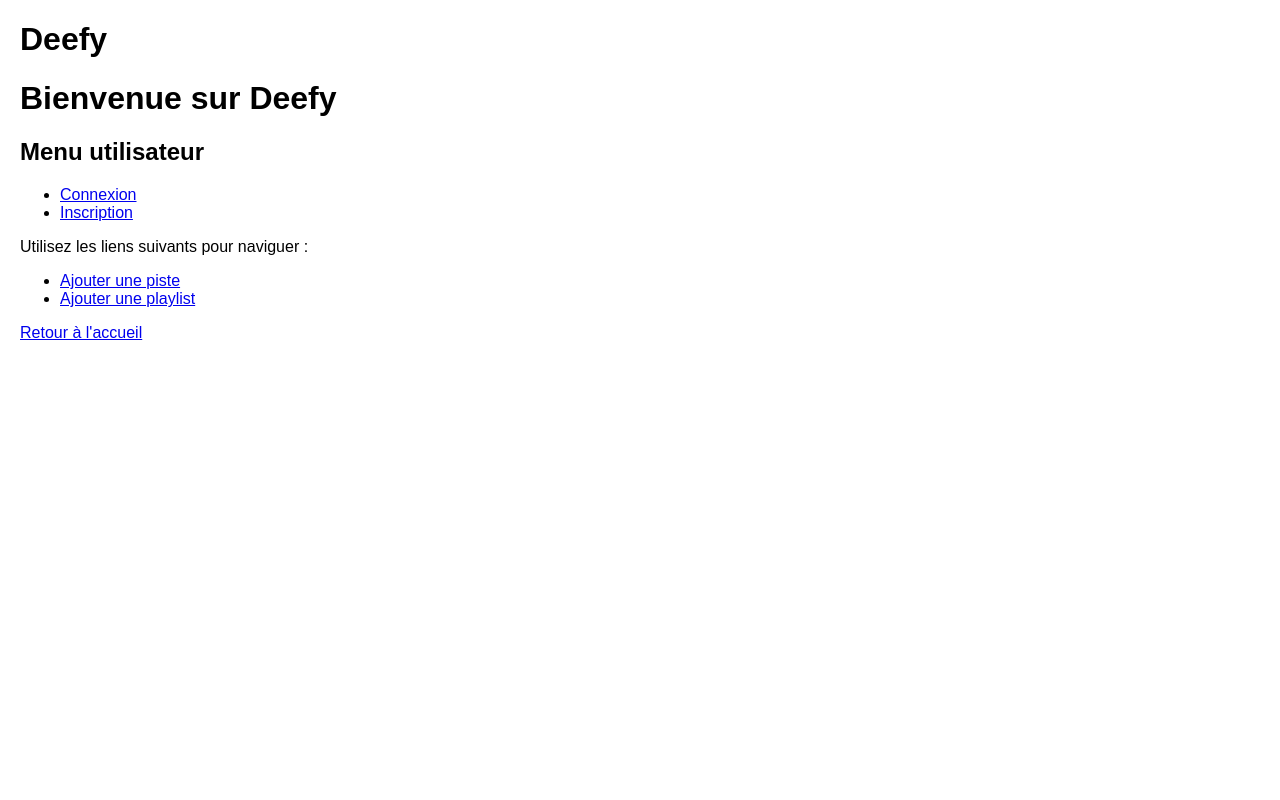
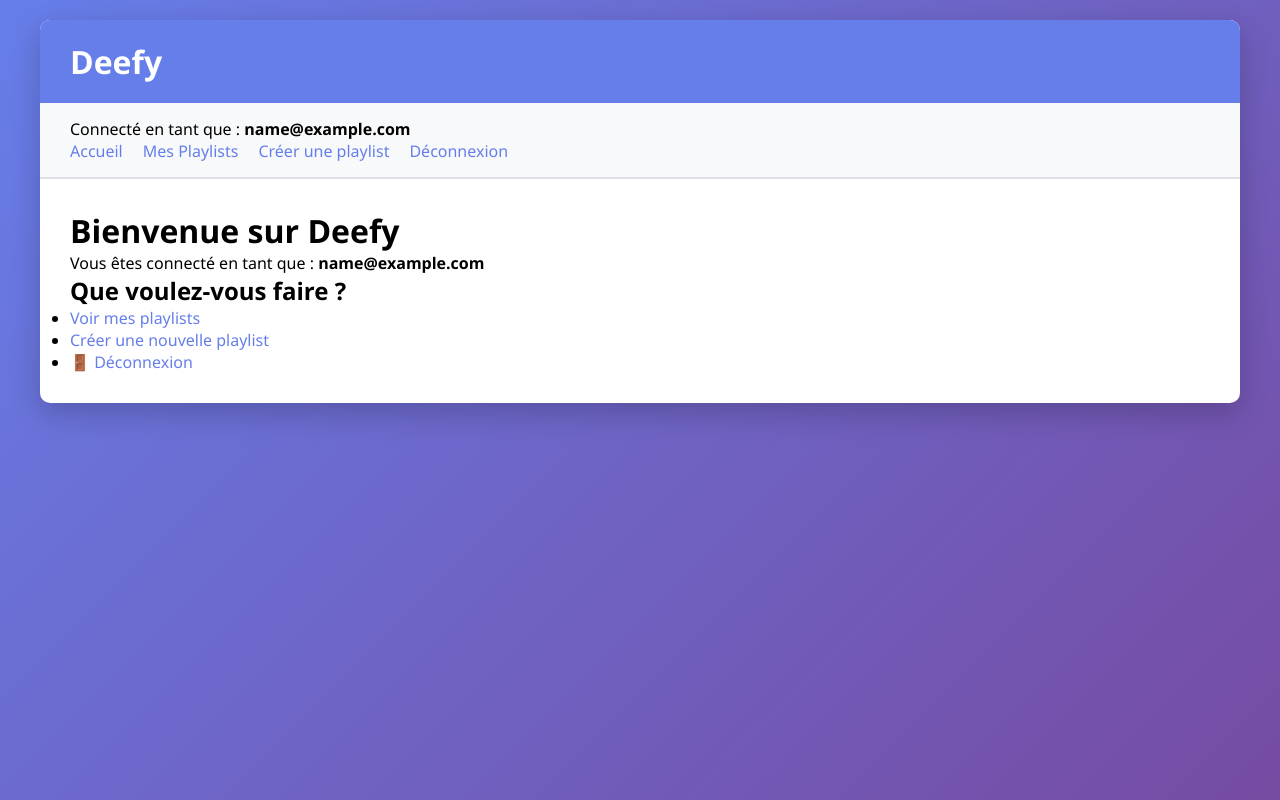
Before and after one commit to KiikxX/deefy_garnier_pibouleau, a PHP site: page /www/ in a window 1280 px wide. Run offline with PHP 8.4, Linux system fonts and the light colour scheme; the visitor is signed in with stand-in values (Sample User, id 1).

Commit message:
modification et ajout de plusieurs fonctionnalité

```diff
--- a/src/Action/DefaultAction.php
+++ b/src/Action/DefaultAction.php
@@ -5,23 +5,61 @@ class DefaultAction extends Action
 {
     public function execute(): string
     {
+        $isAuthenticated = isset($_SESSION['user']);
+
+        if ($isAuthenticated) {
+            $userEmail = htmlspecialchars($_SESSION['user']['email']);
+
             $html = <<<HTML
             <h1>Bienvenue sur Deefy</h1>
+            <p>Vous êtes connecté en tant que : <strong>$userEmail</strong></p>
 
             <div class="menu">
-            <h2>Menu utilisateur</h2>
+                <h2>Que voulez-vous faire ?</h2>
                 <ul>
-                <li><a href="index.php?action=signin">Connexion</a></li>
-                <li><a href="index.php?action=add-user">Inscription</a></li>
+                    <li><a href="index.php?action=my-playlists">Voir mes playlists</a></li>
+                    <li><a href="index.php?action=add-playlist">Créer une nouvelle playlist</a></li>
+            HTML;
+
+            if (isset($_SESSION['current_playlist_id'])) {
+                $html .= <<<HTML
+                    <li><a href="index.php?action=display-playlist">Voir ma playlist courante</a></li>
+                    <li><a href="index.php?action=add-track">Ajouter une piste à ma playlist courante</a></li>
+                HTML;
+            }
+
+            $html .= <<<HTML
+                    <li><a href="index.php?action=logout">🚪 Déconnexion</a></li>
+                </ul>
+            </div>
+            HTML;
+
+        } else {
+            $html = <<<HTML
+            <h1>Bienvenue sur Deefy 🎵</h1>
+
+            <p>Deefy est votre gestionnaire de playlists musicales personnel.</p>
+
+            <div class="menu">
+                <h2>Commencez dès maintenant !</h2>
+                <ul>
+                    <li><a href="index.php?action=signin">Se connecter</a></li>
+                    <li><a href="index.php?action=add-user">S'inscrire</a></li>
                 </ul>
             </div>
 
-        <p>Utilisez les liens suivants pour naviguer :</p>
+            <div class="info">
+                <h3>Fonctionnalités :</h3>
                 <ul>
-                <li><a href='index.php?action=add-track'>Ajouter une piste</a></li>
-                <li><a href='index.php?action=add-playlist'>Ajouter une playlist</a></li>
+                    <li>Créer et gérer vos playlists</li>
+                    <li>Ajouter des pistes audio (albums et podcasts)</li>
+                    <li>Organiser votre musique</li>
+                    <li>Accès sécurisé à vos données</li>
                 </ul>
+            </div>
             HTML;
+        }
+
         return $html;
     }
 }
--- a/src/Dispatch/Dispatcher.php
+++ b/src/Dispatch/Dispatcher.php
@@ -22,6 +22,11 @@ class Dispatcher
             'add-track' => (new \IUT\Deefy\Action\AddPodcastTrackAction())->execute(),
             'signin' => (new \IUT\Deefy\Action\SigninAction())->execute(),
             'add-user' => (new \IUT\Deefy\Action\AddUserAction())->execute(),
+
+            // NOUVELLES ROUTES À AJOUTER
+            'my-playlists' => (new \IUT\Deefy\Action\DisplayPlaylistsAction())->execute(),
+            'display-playlist' => (new \IUT\Deefy\Action\DisplayPlaylistAction())->execute(),
+
             default => (new \IUT\Deefy\Action\DefaultAction())->execute(),
         };
         $this->renderPage($html);
@@ -29,26 +34,213 @@ class Dispatcher
 
     private function renderPage(string $html): void
     {
+        // Déterminer si l'utilisateur est connecté
+        $isAuthenticated = isset($_SESSION['user']);
+        $userEmail = $isAuthenticated ? htmlspecialchars($_SESSION['user']['email']) : '';
+
+        // Créer le menu de navigation
+        $nav = '<nav class="main-nav">';
+        if ($isAuthenticated) {
+            $nav .= '<p>Connecté en tant que : <strong>' . $userEmail . '</strong></p>';
+            $nav .= '<ul>';
+            $nav .= '<li><a href="index.php">Accueil</a></li>';
+            $nav .= '<li><a href="index.php?action=my-playlists">Mes Playlists</a></li>';
+            $nav .= '<li><a href="index.php?action=add-playlist">Créer une playlist</a></li>';
+            if (isset($_SESSION['current_playlist_id'])) {
+                $nav .= '<li><a href="index.php?action=display-playlist">Playlist courante</a></li>';
+                $nav .= '<li><a href="index.php?action=add-track">Ajouter une piste</a></li>';
+            }
+            $nav .= '<li><a href="index.php?action=logout">Déconnexion</a></li>';
+            $nav .= '</ul>';
+        } else {
+            $nav .= '<ul>';
+            $nav .= '<li><a href="index.php">Accueil</a></li>';
+            $nav .= '<li><a href="index.php?action=signin">Connexion</a></li>';
+            $nav .= '<li><a href="index.php?action=add-user">Inscription</a></li>';
+            $nav .= '</ul>';
+        }
+        $nav .= '</nav>';
+
         echo <<<HTML
     <!DOCTYPE html>
     <html lang="fr">
     <head>
         <meta charset="UTF-8">
+        <meta name="viewport" content="width=device-width, initial-scale=1.0">
         <title>Deefy</title>
         <style>
-                body { font-family: Arial, sans-serif; margin: 20px; }
-                .track, .playlist { background: #f4f4f4; padding: 10px; border-radius: 5px; margin-bottom: 10px; }
-                form { margin-bottom: 20px; }
+            * { margin: 0; padding: 0; box-sizing: border-box; }
+            body {
+                font-family: 'Segoe UI', Tahoma, Geneva, Verdana, sans-serif;
+                margin: 0;
+                background: linear-gradient(135deg, #667eea 0%, #764ba2 100%);
+                min-height: 100vh;
+                padding: 20px;
+            }
+
+            .container {
+                max-width: 1200px;
+                margin: 0 auto;
+                background: white;
+                border-radius: 10px;
+                box-shadow: 0 10px 30px rgba(0,0,0,0.2);
+                overflow: hidden;
+            }
+
+            header {
+                background: #667eea;
+                color: white;
+                padding: 20px 30px;
+            }
+
+            header h1 {
+                margin: 0;
+                font-size: 2em;
+            }
+
+            .main-nav {
+                background: #f8f9fa;
+                padding: 15px 30px;
+                border-bottom: 2px solid #dee2e6;
+            }
+
+            .main-nav ul {
+                list-style: none;
+                display: flex;
+                gap: 20px;
+                flex-wrap: wrap;
+            }
+
+            .main-nav a {
+                text-decoration: none;
+                color: #667eea;
+                font-weight: 500;
+                transition: color 0.3s;
+            }
+
+            .main-nav a:hover {
+                color: #764ba2;
+            }
+
+            main {
+                padding: 30px;
+            }
+
+            .track, .playlist {
+                background: #f8f9fa;
+                padding: 15px;
+                border-radius: 8px;
+                margin-bottom: 15px;
+                border-left: 4px solid #667eea;
+            }
+
+            form {
+                background: #f8f9fa;
+                padding: 25px;
+                border-radius: 8px;
+                margin-bottom: 20px;
+            }
+
+            form div {
+                margin-bottom: 15px;
+            }
+
+            label {
+                display: block;
+                margin-bottom: 5px;
+                font-weight: 600;
+                color: #333;
+            }
+
+            input[type="text"],
+            input[type="email"],
+            input[type="password"],
+            input[type="number"],
+            select {
+                width: 100%;
+                padding: 10px;
+                border: 1px solid #ced4da;
+                border-radius: 5px;
+                font-size: 1em;
+            }
+
+            button {
+                background: #667eea;
+                color: white;
+                padding: 12px 25px;
+                border: none;
+                border-radius: 5px;
+                font-size: 1em;
+                cursor: pointer;
+                transition: background 0.3s;
+            }
+
+            button:hover {
+                background: #764ba2;
+            }
+
+            .error {
+                background: #f8d7da;
+                color: #721c24;
+                padding: 15px;
+                border-radius: 5px;
+                border-left: 4px solid #f5c6cb;
+                margin-bottom: 15px;
+            }
+
+            .success {
+                background: #d4edda;
+                color: #155724;
+                padding: 15px;
+                border-radius: 5px;
+                border-left: 4px solid #c3e6cb;
+                margin-bottom: 15px;
+            }
+
+            .playlist-list, .track-list {
+                list-style: none;
+                padding: 0;
+            }
+
+            .playlist-list li, .track-list li {
+                background: #f8f9fa;
+                padding: 15px;
+                margin-bottom: 10px;
+                border-radius: 5px;
+                border-left: 4px solid #667eea;
+            }
+
+            .playlist-list a {
+                text-decoration: none;
+                color: #667eea;
+                font-weight: 600;
+                font-size: 1.1em;
+            }
+
+            .playlist-list a:hover {
+                color: #764ba2;
+            }
+
+            a {
+                color: #667eea;
+                text-decoration: none;
+            }
+
+            a:hover {
+                text-decoration: underline;
+            }
         </style>
     </head>
     <body>
+        <div class="container">
             <header>
                 <h1>Deefy</h1>
             </header>
+            $nav
             <main>
                 $html
-                <p><a href='index.php'>Retour à l'accueil</a></p>
             </main>
+        </div>
     </body>
     </html>
     HTML;
--- a/src/Repository/DeefyRepository.php
+++ b/src/Repository/DeefyRepository.php
@@ -61,15 +61,17 @@ class DeefyRepository
     }
 
     /**
-     * Sauvegarder une playlist vide
+     * Sauvegarder une playlist vide avec son propriétaire
      */
-    public function sauvegarderPlaylistVide(string $name): array {
+    public function sauvegarderPlaylistVide(string $name, int $userId): array {
         try {
-            $stmt = $this->pdo->prepare("INSERT INTO playlist (nom) VALUES (?)");
-            $stmt->execute([$name]);
+            $stmt = $this->pdo->prepare("INSERT INTO playlist (nom, user_id) VALUES (?, ?)");
+            $stmt->execute([$name, $userId]);
+
             $playlist = new Playlist($name);
             $playlistId = $this->pdo->lastInsertId();
-            return ['id' => $playlistId,'playlist' => $playlist];
+
+            return ['id' => $playlistId, 'playlist' => $playlist];
         } catch (Exception $e) {
             throw new Exception("Erreur lors de la création de la playlist: " . $e->getMessage());
         }
@@ -139,4 +141,64 @@ class DeefyRepository
             throw new Exception("Erreur lors de l'ajout de la piste à la playlist: " . $e->getMessage());
         }
     }
+
+    /**
+     * Récupérer les playlists d'un utilisateur spécifique
+     */
+    public function getPlaylistsByUserId(int $userId): array {
+        try {
+            $stmt = $this->pdo->prepare("SELECT id, nom FROM playlist WHERE user_id = ? ORDER BY nom");
+            $stmt->execute([$userId]);
+            $playlistsData = $stmt->fetchAll(PDO::FETCH_ASSOC);
+
+            $playlists = [];
+            foreach ($playlistsData as $data) {
+                $playlist = new Playlist($data['nom']);
+                $playlists[] = [
+                    'id' => $data['id'],
+                    'playlist' => $playlist
+                ];
+            }
+            return $playlists;
+        } catch (Exception $e) {
+            throw new Exception("Erreur lors de la récupération des playlists: " . $e->getMessage());
+        }
+    }
+
+    /**
+     * Récupérer une playlist avec toutes ses pistes et vérifier le propriétaire
+     */
+    public function getPlaylistWithTracks(int $playlistId): array {
+        try {
+            // Récupérer les infos de la playlist
+            $stmt = $this->pdo->prepare("SELECT id, nom, user_id FROM playlist WHERE id = ?");
+            $stmt->execute([$playlistId]);
+            $playlist = $stmt->fetch(PDO::FETCH_ASSOC);
+
+            if (!$playlist) {
+                throw new Exception("Playlist non trouvée");
+            }
+
+            // Récupérer les tracks de la playlist
+            $stmt = $this->pdo->prepare("
+            SELECT t.*
+            FROM track t
+            INNER JOIN playlist2track pt ON t.id = pt.id_track
+            WHERE pt.id_pl = ?
+            ORDER BY pt.no_piste_dans_liste
+        ");
+            $stmt->execute([$playlistId]);
+            $tracks = $stmt->fetchAll(PDO::FETCH_ASSOC);
+
+            return [
+                'id' => $playlist['id'],
+                'nom' => $playlist['nom'],
+                'user_id' => $playlist['user_id'],
+                'tracks' => $tracks
+            ];
+
+        } catch (Exception $e) {
+            throw new Exception("Erreur lors de la récupération de la playlist: " . $e->getMessage());
+        }
+    }
 }
```
Also changed, not shown: TESTS.md (added, +26 -0 lines), src/Action/AddPlaylistAction.php (+38 -0 lines), src/Action/AddPodcastTrackAction.php (+117 -0 lines), src/Action/DisplayPlaylistAction.php (+58 -16 lines), src/Action/DisplayPlaylistsAction.php (added, +52 -0 lines), src/Auth/AuthnMiddleware.php (added, +49 -0 lines), .htaccess (added). Lines whose indentation alone changed are shown as unchanged.
